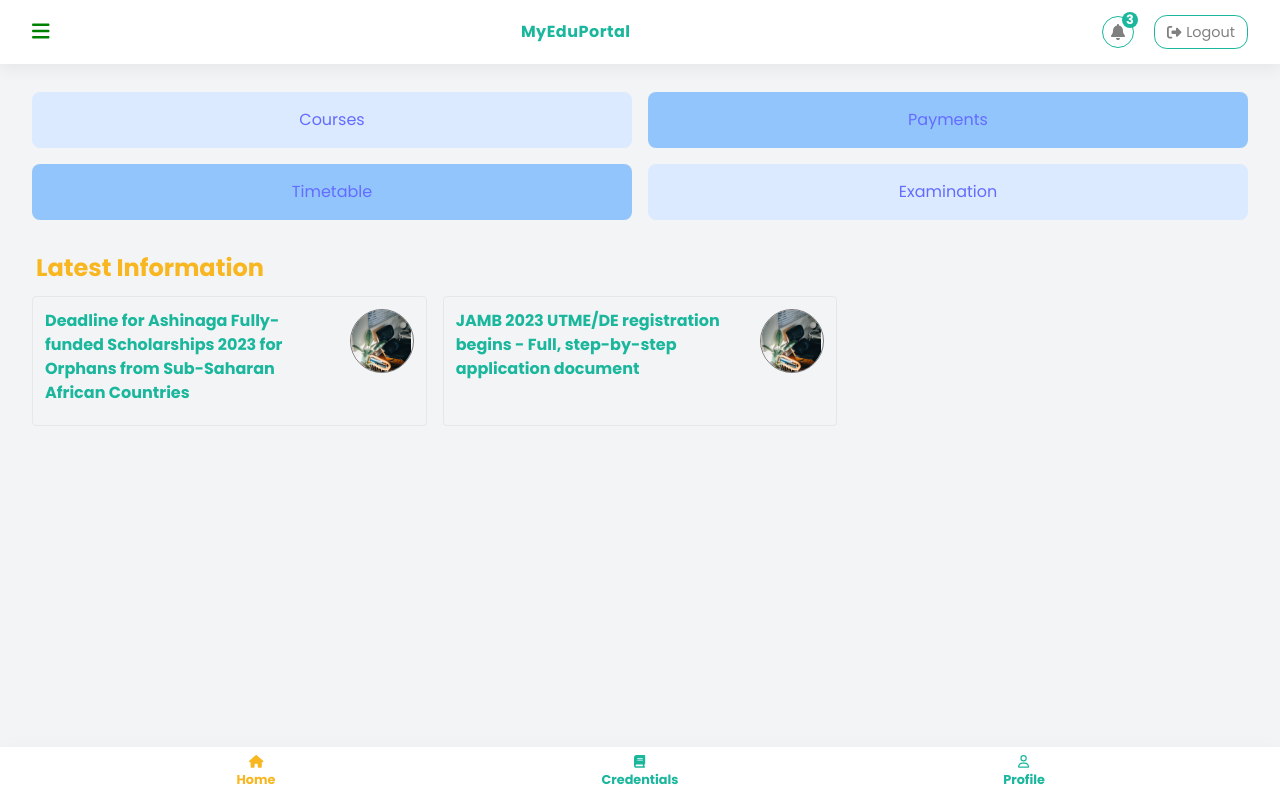
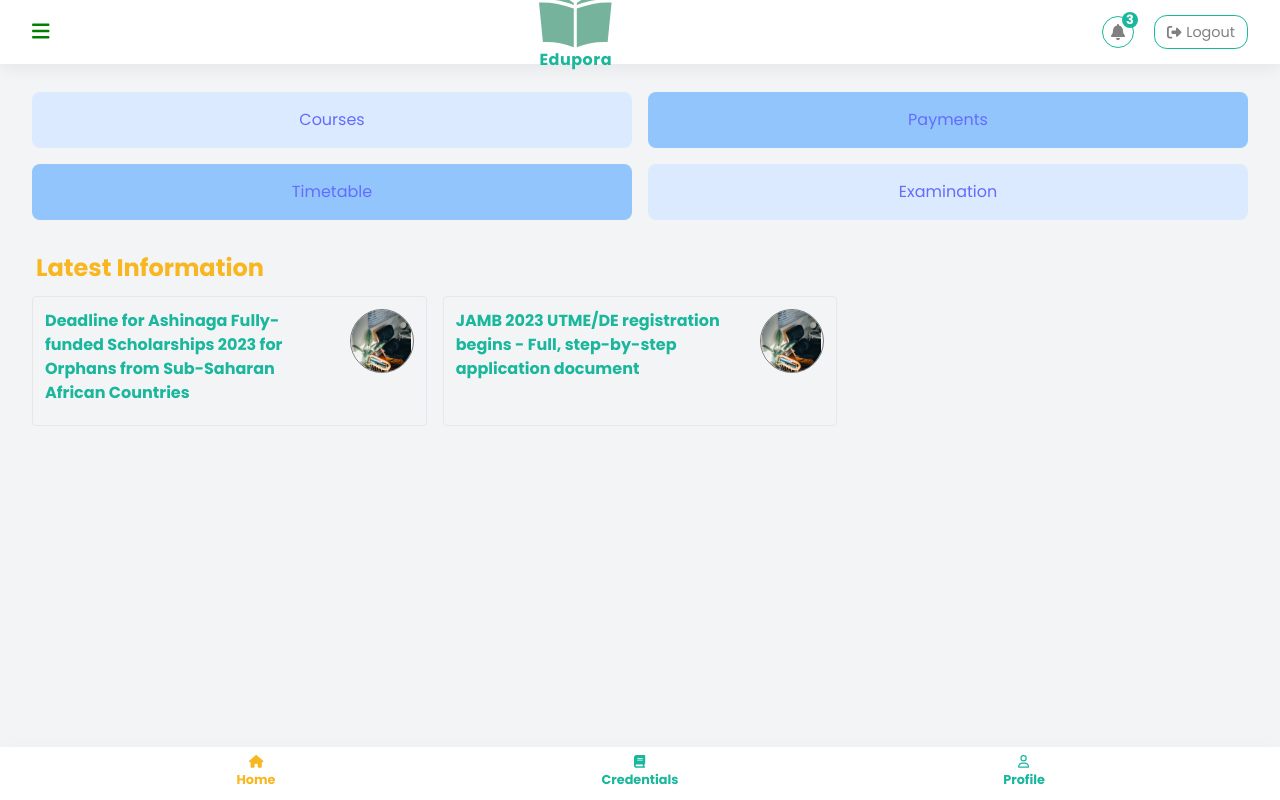
Before and after one commit to Appheart/myeduportal, a React (Vite) app: page /login in a window 1280 px wide. Both pictures are taken after typing "Sample", "Sample123" into the empty fields and a click on the button "Login". Built offline with nearby package versions, Linux system fonts and the light colour scheme.

Commit message:
Testing Logo

```diff
--- /dev/null
+++ b/src/components/Logo.jsx
@@ -0,0 +1,22 @@
+import React from "react";
+
+const Logo = () => {
+  return (
+    <svg class="css-ze2te4 css-qd6ojx" viewBox="0 0 105 80">
+      <g
+        transform="translate(-0.8333333333333334, -13.333333333333334) scale(1.6666666666666667)"
+        class="css-188ci9z"
+        fill="#76b39d"
+      >
+        <g xmlns="http://www.w3.org/2000/svg">
+          <path d="M30.7,56c-9-3.6-17.9-5.1-26.8-4.6L0.5,17.2c9.2-0.5,19.2,1.1,30.2,5.2L30.7,56z"></path>
+          <path d="M30.7,17.6v1.6C23,16.4,15.4,14.7,8,14.2L7.7,8C14.9,8.4,23.3,12.1,30.7,17.6z"></path>
+          <path d="M33.3,56c9-3.6,17.9-5.1,26.8-4.6l3.4-34.3c-9.2-0.5-19.2,1.1-30.2,5.2L33.3,56z"></path>
+          <path d="M33.3,17.6v1.6c7.8-2.8,15.4-4.5,22.7-4.9L56.3,8C49.1,8.4,40.7,12.1,33.3,17.6z"></path>
+        </g>
+      </g>
+    </svg>
+  );
+};
+
+export default Logo;
--- a/src/components/header.jsx
+++ b/src/components/header.jsx
@@ -7,6 +7,7 @@ import {
 } from "@fortawesome/free-solid-svg-icons";
 import NotificationDrawer from "./notificationDrawer";
 import { useState } from "react";
+import Logo from "./Logo";
 
 const Header = () => {
   const [notifyOpen, setNotifyOpen] = useState(false);
@@ -27,7 +28,9 @@ const Header = () => {
         </div>
 
         <div className="logo">
-          <Link to="/">MyEduPortal</Link>
+          <Link to="/">
+            <Logo /> Edupora
+          </Link>
         </div>
 
         <div className="flex gap-5 items-center ">
```
